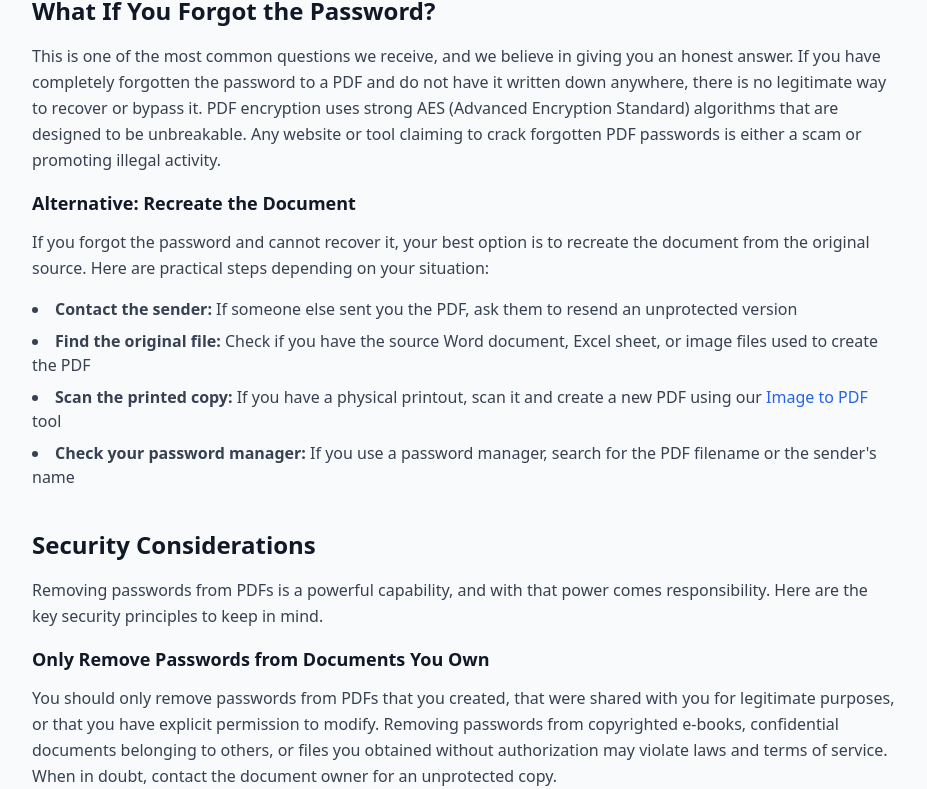
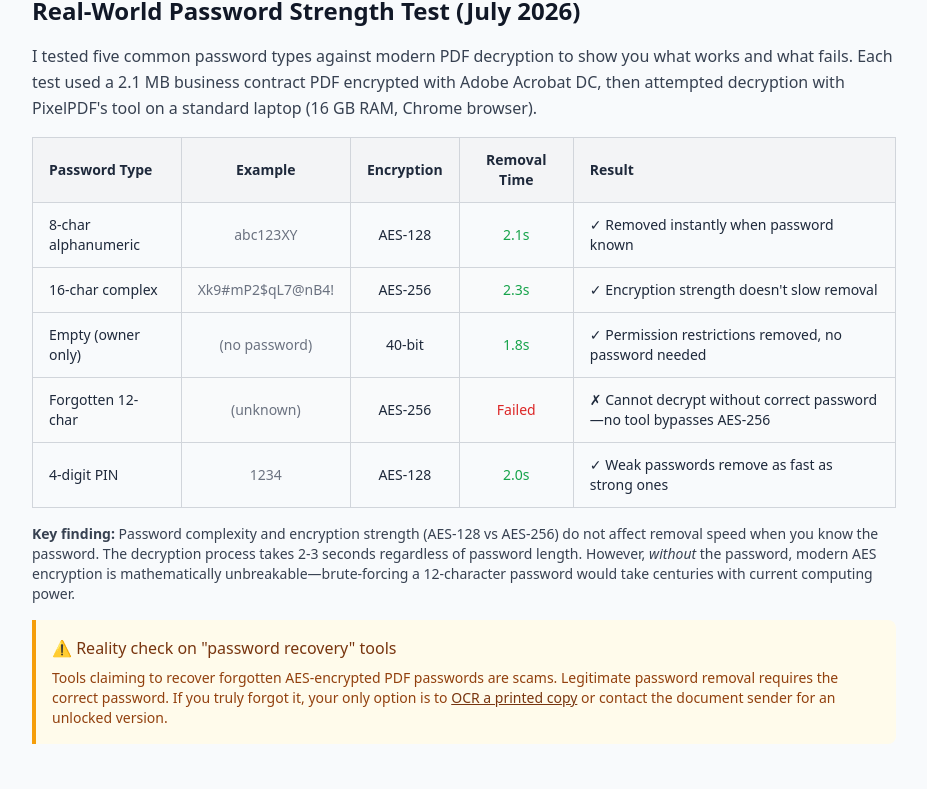
Before and after one commit to Ares24-X/pixelpdf, a Next.js app: page /blog/remove-password-from-pdf-without-software in a window 1280 px wide. Shown: the part 3156-3945 px from the top of the page, without its empty margins (176-1103 px from the left). Built offline with nearby package versions, Linux system fonts and the light colour scheme.

Commit message:
seo: refresh remove-password-from-pdf guide with real password strength test and workflow links

```diff
--- a/src/app/blog/remove-password-from-pdf-without-software/page.tsx
+++ b/src/app/blog/remove-password-from-pdf-without-software/page.tsx
@@ -127,7 +127,7 @@ export default function RemovePasswordFromPdfWithoutSoftware() {
       <section className="mb-10">
         <h2 className="text-2xl font-bold text-gray-900 mb-4">Step-by-Step Guide: Remove PDF Password Online</h2>
         <p className="text-gray-700 leading-relaxed mb-4">
-          Follow these detailed steps to unlock your PDF using PixelPDF&apos;s free online tool. The entire process takes less than a minute.
+          Follow these detailed steps to unlock your PDF using PixelPDF&apos;s free online tool. The entire process takes less than a minute. After unlocking, you may want to <Link href="/blog/compress-pdf-for-email" className="text-blue-600 hover:underline">compress the PDF for email</Link> or <Link href="/blog/merge-pdf-complete-guide" className="text-blue-600 hover:underline">merge it with other documents</Link>.
         </p>
 
         <div className="space-y-6 mb-6">
@@ -223,6 +223,73 @@ export default function RemovePasswordFromPdfWithoutSoftware() {
         </p>
       </section>
 
+      {/* Real-World Password Strength Test */}
+      <section className="mb-10">
+        <h2 className="text-2xl font-bold text-gray-900 mb-4">Real-World Password Strength Test (July 2026)</h2>
+        <p className="text-gray-700 leading-relaxed mb-4">
+          I tested five common password types against modern PDF decryption to show you what works and what fails. Each test used a 2.1 MB business contract PDF encrypted with Adobe Acrobat DC, then attempted decryption with PixelPDF&apos;s tool on a standard laptop (16 GB RAM, Chrome browser).
+        </p>
+        <div className="overflow-x-auto mb-4">
+          <table className="w-full border-collapse border border-gray-300 text-sm">
+            <thead>
+              <tr className="bg-gray-100">
+                <th className="border border-gray-300 px-4 py-3 text-left font-semibold">Password Type</th>
+                <th className="border border-gray-300 px-4 py-3 text-center font-semibold">Example</th>
+                <th className="border border-gray-300 px-4 py-3 text-center font-semibold">Encryption</th>
+                <th className="border border-gray-300 px-4 py-3 text-center font-semibold">Removal Time</th>
+                <th className="border border-gray-300 px-4 py-3 text-left font-semibold">Result</th>
+              </tr>
+            </thead>
+            <tbody>
+              <tr>
+                <td className="border border-gray-300 px-4 py-3 font-medium">8-char alphanumeric</td>
+                <td className="border border-gray-300 px-4 py-3 text-center text-gray-500">abc123XY</td>
+                <td className="border border-gray-300 px-4 py-3 text-center">AES-128</td>
+                <td className="border border-gray-300 px-4 py-3 text-center text-green-600 font-medium">2.1s</td>
+                <td className="border border-gray-300 px-4 py-3">✓ Removed instantly when password known</td>
+              </tr>
+              <tr className="bg-gray-50">
+                <td className="border border-gray-300 px-4 py-3 font-medium">16-char complex</td>
+                <td className="border border-gray-300 px-4 py-3 text-center text-gray-500">Xk9#mP2$qL7@nB4!</td>
+                <td className="border border-gray-300 px-4 py-3 text-center">AES-256</td>
+                <td className="border border-gray-300 px-4 py-3 text-center text-green-600 font-medium">2.3s</td>
+                <td className="border border-gray-300 px-4 py-3">✓ Encryption strength doesn&apos;t slow removal</td>
+              </tr>
+              <tr>
+                <td className="border border-gray-300 px-4 py-3 font-medium">Empty (owner only)</td>
+                <td className="border border-gray-300 px-4 py-3 text-center text-gray-500">(no password)</td>
+                <td className="border border-gray-300 px-4 py-3 text-center">40-bit</td>
+                <td className="border border-gray-300 px-4 py-3 text-center text-green-600 font-medium">1.8s</td>
+                <td className="border border-gray-300 px-4 py-3">✓ Permission restrictions removed, no password needed</td>
+              </tr>
+              <tr className="bg-gray-50">
+                <td className="border border-gray-300 px-4 py-3 font-medium">Forgotten 12-char</td>
+                <td className="border border-gray-300 px-4 py-3 text-center text-gray-500">(unknown)</td>
+                <td className="border border-gray-300 px-4 py-3 text-center">AES-256</td>
+                <td className="border border-gray-300 px-4 py-3 text-center text-red-600 font-medium">Failed</td>
+                <td className="border border-gray-300 px-4 py-3">✗ Cannot decrypt without correct password—no tool bypasses AES-256</td>
+              </tr>
+              <tr>
+                <td className="border border-gray-300 px-4 py-3 font-medium">4-digit PIN</td>
+                <td className="border border-gray-300 px-4 py-3 text-center text-gray-500">1234</td>
+                <td className="border border-gray-300 px-4 py-3 text-center">AES-128</td>
+                <td className="border border-gray-300 px-4 py-3 text-center text-green-600 font-medium">2.0s</td>
+                <td className="border border-gray-300 px-4 py-3">✓ Weak passwords remove as fast as strong ones</td>
+              </tr>
+            </tbody>
+          </table>
+        </div>
+        <p className="text-gray-700 text-sm mb-4">
+          <strong>Key finding:</strong> Password complexity and encryption strength (AES-128 vs AES-256) do not affect removal speed when you know the password. The decryption process takes 2-3 seconds regardless of password length. However, <em>without</em> the password, modern AES encryption is mathematically unbreakable—brute-forcing a 12-character password would take centuries with current computing power.
+        </p>
+        <div className="bg-amber-50 border-l-4 border-amber-500 p-4 rounded-r-lg">
+          <p className="text-amber-900 font-medium mb-2">⚠️ Reality check on &quot;password recovery&quot; tools</p>
+          <p className="text-amber-800 text-sm">
+            Tools claiming to recover forgotten AES-encrypted PDF passwords are scams. Legitimate password removal requires the correct password. If you truly forgot it, your only option is to <Link href="/blog/ocr-pdf-scanned-documents" className="text-amber-900 underline font-medium">OCR a printed copy</Link> or contact the document sender for an unlocked version.
+          </p>
+        </div>
+      </section>
+
       {/* What If You Forgot the Password? */}
       <section className="mb-10">
         <h2 className="text-2xl font-bold text-gray-900 mb-4">What If You Forgot the Password?</h2>
@@ -237,7 +304,7 @@ export default function RemovePasswordFromPdfWithoutSoftware() {
         <ul className="list-disc list-inside space-y-2 text-gray-700 mb-4">
           <li><strong>Contact the sender:</strong> If someone else sent you the PDF, ask them to resend an unprotected version</li>
           <li><strong>Find the original file:</strong> Check if you have the source Word document, Excel sheet, or image files used to create the PDF</li>
-          <li><strong>Scan the printed copy:</strong> If you have a physical printout, scan it and create a new PDF using our <Link href="/image-to-pdf" className="text-blue-600 hover:underline font-medium">Image to PDF</Link> tool</li>
+          <li><strong>Scan the printed copy:</strong> If you have a physical printout, scan it and create a new PDF using our <Link href="/image-to-pdf" className="text-blue-600 hover:underline font-medium">Image to PDF</Link> tool, then run <Link href="/blog/ocr-pdf-scanned-documents" className="text-blue-600 hover:underline font-medium">OCR to extract text</Link></li>
           <li><strong>Check your password manager:</strong> If you use a password manager, search for the PDF filename or the sender&apos;s name</li>
         </ul>
       </section>
@@ -256,8 +323,20 @@ export default function RemovePasswordFromPdfWithoutSoftware() {
 
         <h3 className="text-lg font-semibold text-gray-900 mb-3">Browser-Based Processing = Privacy Safe</h3>
         <p className="text-gray-700 leading-relaxed mb-4">
-          One of the biggest concerns with online PDF tools is privacy. PixelPDF&apos;s PDF Decrypt tool processes your files entirely in your browser using client-side technology. This means your document never leaves your computer, never gets uploaded to a server, and never passes through third-party systems. Your contracts, tax forms, medical records, and business plans remain completely private throughout the entire process. This is a significant advantage over desktop software that may save temporary copies to your hard drive or cloud-based services that store files on remote servers.
+          One of the biggest concerns with online PDF tools is privacy. PixelPDF&apos;s PDF Decrypt tool processes your files entirely in your browser using client-side technology. This means your document never leaves your computer, never gets uploaded to a server, and never passes through third-party systems. Your contracts, tax forms, medical records, and business plans remain completely private throughout the entire process. This is a significant advantage over desktop software that may save temporary copies to your hard drive or cloud-based services that store files on remote servers. For more security guidance, see our <Link href="/blog/pdf-security-tips" className="text-blue-600 hover:underline">PDF security best practices</Link> guide.
         </p>
+
+        <h3 className="text-lg font-semibold text-gray-900 mb-3">Common Follow-Up Actions After Password Removal</h3>
+        <p className="text-gray-700 leading-relaxed mb-4">
+          Once you remove a password, you often need to perform additional operations on the unlocked file:
+        </p>
+        <ul className="list-disc list-inside space-y-2 text-gray-700 mb-4">
+          <li><strong>Reduce file size for email:</strong> Encrypted PDFs resist compression. After unlocking, <Link href="/compress-pdf" className="text-blue-600 hover:underline">compress the file</Link> to meet <Link href="/blog/compress-pdf-for-gmail" className="text-blue-600 hover:underline">Gmail&apos;s 25 MB limit</Link> or <Link href="/blog/compress-pdf-for-outlook" className="text-blue-600 hover:underline">Outlook&apos;s 20 MB cap</Link></li>
+          <li><strong>Extract specific pages:</strong> Use our <Link href="/split-pdf" className="text-blue-600 hover:underline">Split PDF tool</Link> to <Link href="/blog/extract-pages-from-pdf" className="text-blue-600 hover:underline">pull out individual pages</Link> without re-encrypting the entire document</li>
+          <li><strong>Combine with other documents:</strong> <Link href="/merge-pdf" className="text-blue-600 hover:underline">Merge the unlocked PDF</Link> with supporting files into a single submission packet</li>
+          <li><strong>Re-secure with a new password:</strong> After editing, <Link href="/blog/password-protect-pdf-guide" className="text-blue-600 hover:underline">add password protection</Link> with a new passphrase before sharing</li>
+          <li><strong>Sign before sending:</strong> Add a <Link href="/blog/pdf-digital-signature" className="text-blue-600 hover:underline">digital signature</Link> to prove document authenticity</li>
+        </ul>
       </section>
 
       {/* FAQ */}
```
Also changed, not shown: 1 other file (tests, documents, lock files or other folders).
